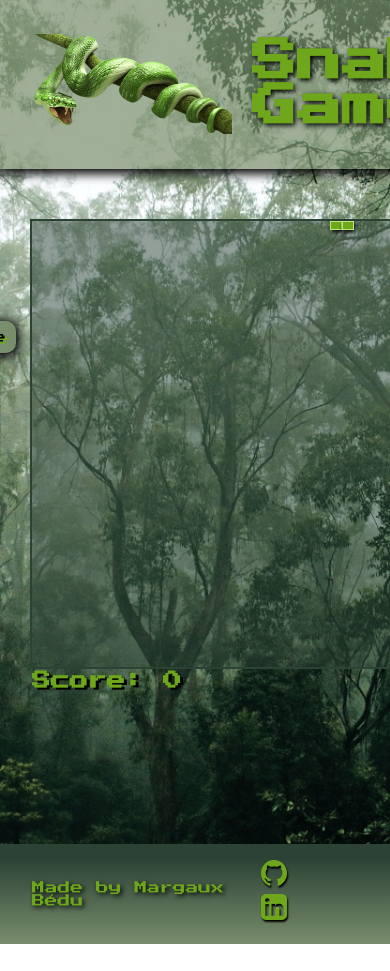
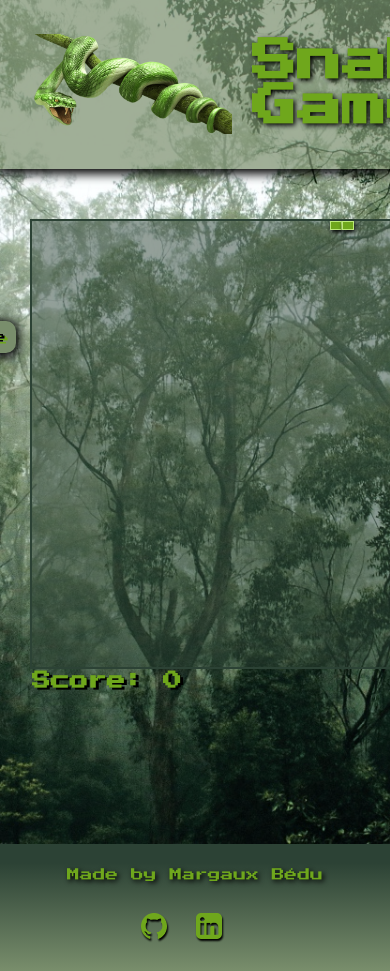
Before and after one commit to magb7/snake-react-app, a React (Create React App) app: page /Game in a window 390 px wide. Shown: the top 971 px of the page. Before the commit the page ends 944 px from the top, so only its background shows below. Built offline with nearby package versions, Linux system fonts and the light colour scheme.

Commit message:
add media query for responsive

```diff
--- a/src/components/Footer.css
+++ b/src/components/Footer.css
@@ -4,7 +4,8 @@ footer {
   align-items: center;
   justify-content: space-between;
   padding: 2rem;
-  height: 100px;
+  width: 100vw;
+  height: 15vh;
   background: -webkit-linear-gradient(
     bottom,
     rgba(121, 142, 108, 1) 0%,
@@ -26,3 +27,10 @@ img {
   width: 30px;
   height: 30px;
 }
+
+@media only screen and (max-width: 600px) {
+  footer {
+    flex-direction: column;
+    padding: 1.5rem;
+  }
+}
```
